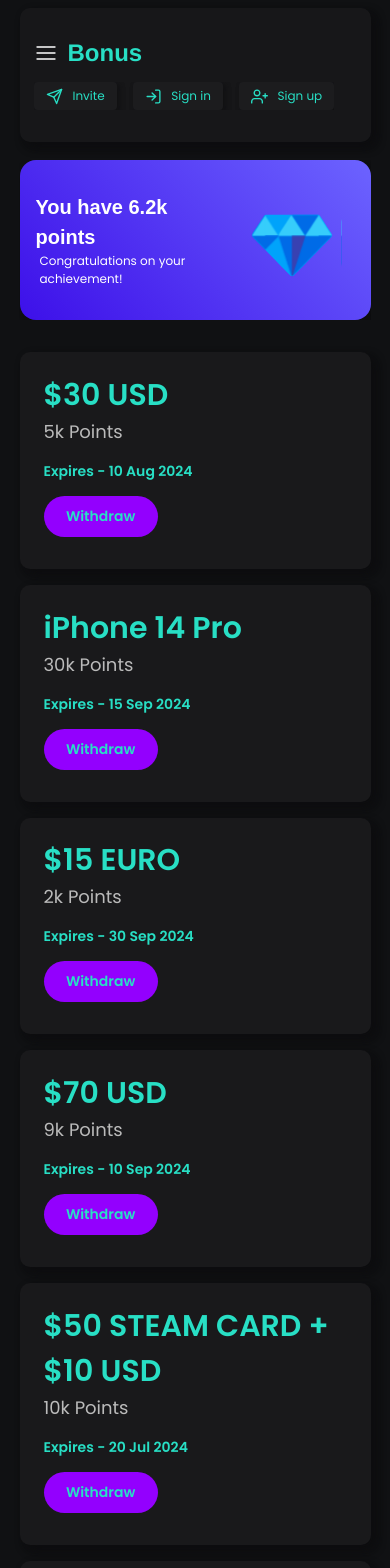
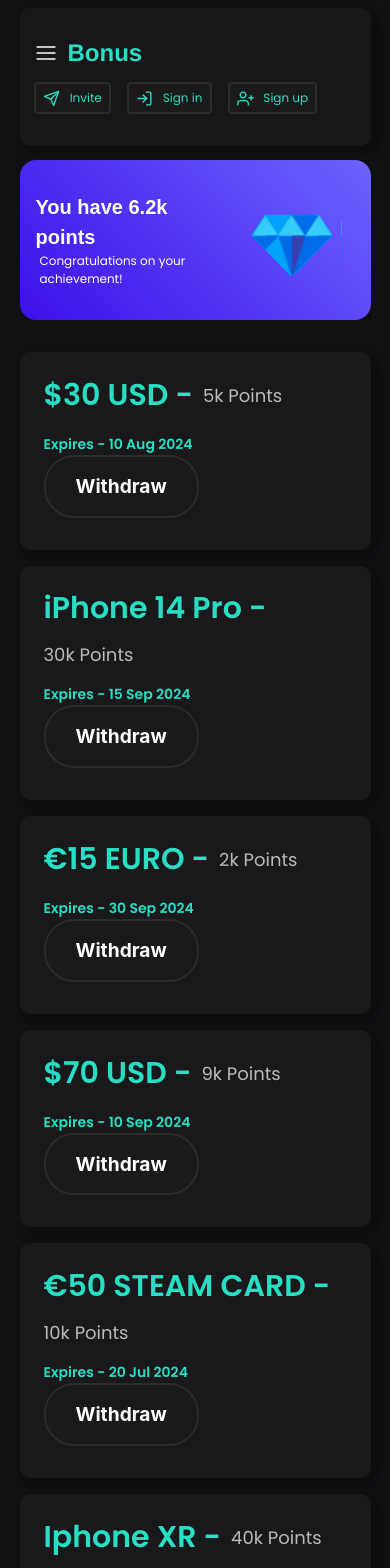
Before and after one commit to infodavid00/project057, a React (Vite) app: page /dashboard/bonus in a window 390 px wide. Shown: the top 1568 px of the page. Built offline with nearby package versions, Linux system fonts and the light colour scheme.

Commit message:
updated the applications header/ dahsboard: opt in for more responsiveness and "futuristic" design

```diff
--- a/src/comps/bonus/Cards.jsx
+++ b/src/comps/bonus/Cards.jsx
@@ -6,50 +6,42 @@ export default function Cards() {
   const [preview, shouldpreview] = useState("");
   const cards = [
     {
-      tag: 0,
       item: "$30 USD",
       points: "5k",
       exp: "10 Aug 2024",
     },
     {
-      tag: 1,
       item: "iPhone 14 Pro",
       points: "30k",
       exp: "15 Sep 2024",
     },
     {
-      tag: 1,
-      item: "$15 EURO",
+      item: "€15 EURO",
       points: "2k",
       exp: "30 Sep 2024",
     },
     {
-      tag: 0,
       item: "$70 USD",
       points: "9k",
       exp: "10 Sep 2024",
     },
     {
-      tag: 2,
-      item: "$50 STEAM CARD + $10 USD",
+      item: "€50 STEAM CARD",
       points: "10k",
       exp: "20 Jul 2024",
     },
     {
-      tag: 3,
-      item: "Samsung Galaxy S23",
+      item: "Iphone XR",
       points: "40k",
       exp: "05 Oct 2024",
     },
     {
-      tag: 0,
-      item: "PlayStation 5 Console",
+      item: "PlayStation 5",
       points: "45k",
       exp: "01 Aug 2024",
     },
     {
-      tag: 2,
-      item: "$20 USD + $10 Amazon Gift Card",
+      item: "€10 EURO",
       points: "8k",
       exp: "12 Aug 2024",
     }
@@ -59,34 +51,12 @@ export default function Cards() {
     <>
       <div id="monthlyranks-cards-body">
         {cards.map((element, index) => (
-          <div key={index} className="bonus-card">
-            {/*<div className="monthlyranks-card-index">
-              <div
-                className={`bonus-card-index-btn ${
-                  element.tag === 0
-                    ? "bonus-card-index-btn-flashsale"
-                    : element.tag === 3
-                    ? "bonus-card-index-btn-hotdeal"
-                    : element.tag === 2
-                    ? "bonus-card-index-btn-bundledeal"
-                    : ""
-                }`}
-              >
-                {element.tag === 0
-                  ? "Flash Sale"
-                  : element.tag === 3
-                  ? "Hot Deal"
-                  : element.tag === 2
-                  ? "Bundle Deal"
-                  : "Bonus"}
-              </div>
-            </div>*/}
-            {/* ... */}
+          <div key={index} className="monthlyranks-card">
             <div className="bonus-card-padded">
-              <h1 className="monthlyranks-card-title">{element.item}</h1>
-              <div className="monthlyranks-card-name">
-                {element.points} Points
-              </div>
+              <h1 className="monthlyranks-card-title">
+                {element.item} -
+                <div className="monthlyranks-card-name">{element.points} Points</div>
+              </h1>
               {/* section1 */}
               <div style={{ marginTop: "1em" }}>
                 <div className="monthlyranks-card-footer-text">
--- a/src/comps/bonus/bonus.css
+++ b/src/comps/bonus/bonus.css
@@ -55,53 +55,8 @@
   margin-left: 4px;
 }
 
-
-
-.bonus-card {
-  border-radius: 10px;
-  background-color: rgba(25,25,27,1);
-  box-shadow: var(--box-shadow);
-  width: 49%;
-  cursor: pointer;
-  transition: transform 0.3s ease, box-shadow 0.3s ease, background-color 0.3s ease;
-  opacity: 0;
-  transform: translateY(20px);
-  animation: fadeInUp 0.5s forwards;
-}
 .bonus-card-padded {
    padding: 1.3em 1.5em 2em 1.5em;
-}
-.bonus-card-index-btn {
-  padding: 1em 2em;
-  border-radius: 0px 10px 0px 10px;
-  background-color: rgba(31, 0, 42, 0.5);
-  color: white;
-  position: relative;
-  overflow: hidden;
-  z-index: 1;
-}
-@keyframes swipe {
-  0% {
-    transform: translate(-100%, -100%);
-  }
-  100% {
-    transform: translate(100%, 100%);
-  }
-}
-.bonus-card-index-btn::before {
-  content: "";
-  position: absolute;
-  top: -100%;
-  left: -100%;
-  width: 200%;
-  height: 200%;
-  background: linear-gradient(135deg,
-      rgba(31, 0, 42, 0.8),
-      rgba(35, 3, 50, 0.8),
-      rgba(31, 0, 42, 0.8),
-      rgba(40, 7, 60, 0.8));
-  z-index: -1;
-  animation: swipe 1s infinite linear;
 }
 
 #bonus-preview-cont {
@@ -162,9 +117,6 @@
 #bonus-banner-section1-text {
  font-size: 12px;
 }
-.bonus-card {
-  width: 100%;
-}
 #bonus-preview-cont {
   width: 90%;
 }
--- a/src/comps/dashboard/TotalSpent.jsx
+++ b/src/comps/dashboard/TotalSpent.jsx
@@ -41,7 +41,7 @@ export default function TotalSpent(props) {
       mb="0px"
       {...rest}
     >
-      <Flex justify="space-between" ps="0px" pe="20px" pt="5px">
+      <Flex justify="space-between" ps="0px" pe="0px" pt="5px">
         <Flex align="center" w="100%">
           <Button
             bg={"rgba(40,40,42,1)"}
@@ -117,7 +117,7 @@ export default function TotalSpent(props) {
             </Text>
           </Flex>
         </Flex>
-        <Box minH="260px" minW="75%" mt="auto">
+        <Box minH="260px" minW="70%" mt="auto">
           <LineChart
             chartData={lineChartDataTotalSpent}
             chartOptions={lineChartOptionsTotalSpent}
--- a/src/comps/dashboard/dashboard.css
+++ b/src/comps/dashboard/dashboard.css
@@ -67,6 +67,10 @@
   border-radius: 15px;
   padding: 0.4em 1.4em;
   height: 20em;
+  overflow-y: auto;
+}
+.dashboard-charts-box::-webkit-scrollbar {
+  display: none;
 }
 #dashboard-charts2-btn:hover {
   background-color: rgba(30,30,32,1);
--- a/src/comps/header/header.css
+++ b/src/comps/header/header.css
@@ -40,24 +40,51 @@
  align-items: center;
  gap: 1.6em;
 }
+
 .application-header-container2-btn {
   text-decoration: none;
   padding: 0.4em 1em;
   border-radius: 4px;
- border: none;
- outline: none;
- cursor: pointer;
   font-family: 'poppins', sans-serif;
   color: var(--color);
- box-shadow:  2.5px 2.5px 5px rgba(19,19,21,0.5), 2.5px 2.5px 5px rgba(14,14,16,0.7);
- background-color: rgba(28,28,30,1);
   display: flex;
   justify-content: center;
   align-items: center;
   gap: 0.8em;
   font-size: 14px;
   white-space: nowrap;
+  border: 2px solid #2c2c2c;
+  background-color: #1a1a1a;
+  cursor: pointer;
+  transition: all 0.4s ease;
+  outline: none;
+  position: relative;
+  overflow: hidden;
+  font-weight: bold;
 }
+.application-header-container2-btn::after {
+  content: "";
+  position: absolute;
+  top: 0;
+  left: 0;
+  width: 100%;
+  height: 100%;
+  background: radial-gradient(
+    circle,
+    rgba(255, 255, 255, 0.25) 0%,
+    rgba(255, 255, 255, 0) 70%
+  );
+  transform: scale(0);
+  transition: transform 0.5s ease;
+}
+.application-header-container2-btn:hover::after {
+  transform: scale(4);
+}
+.application-header-container2-btn:hover {
+  border-color: #666666;
+  background: #292929;
+}
+
 #application-header-menu {
  display: none;
  cursor: pointer;
@@ -79,25 +106,31 @@
    flex-direction: column;
    align-items: flex-start;
    width: 90%;
+   overflow-x: auto;
 }
 #application-header-container2 {
    justify-content: flex-start;
    gap: 1em;
    flex-wrap: wrap;
 }
-#application-header-container1 div {
-   font-size: 24px;
-}
 #application-header-container2 {
    flex-wrap: nowrap;
    overflow-x: auto;
 }
-#application-header-container2::-webkit-scrollbar {
+#application-header-container2::-webkit-scrollbar,
+#application-header-container::-webkit-scrollbar {
    display: none;
    width: 0;
    height: 0;
 }
 .application-header-container2-btn {
+   padding: 0.4em 0.6em;
    font-size: 12px;
 }
 }
+
+@media (max-width:937px) {
+#application-header-container1 div {
+    font-size: 24px;
+}
+}
--- a/src/comps/monthlyranks/Cards.jsx
+++ b/src/comps/monthlyranks/Cards.jsx
@@ -69,12 +69,10 @@ export default function Cards() {
       {cards.map((element, index) => (
         <div key={index} className="monthlyranks-card">
           <div className="monthlyranks-card-padded">
-            <h1 className="monthlyranks-card-title" style={{
-              display: "flex",
-              alignItems: "center",
-              gap: 10
-            }}>{"Jane .M. Doe"} - <div className="monthlyranks-card-name">{"102"} Deposists</div></h1>
-            {/*<div className="monthlyranks-card-name">{"102"} Deposists</div>*/}
+            <h1 className="monthlyranks-card-title">
+              {"Jane .M. Doe"} -
+              <div className="monthlyranks-card-name">{"102"} Deposists</div>
+            </h1>
             {/* section1 */}
             <div style={{ marginTop: "1em" }}>
               <div className="monthlyranks-card-footer-text">
--- a/src/comps/monthlyranks/monthlyranks.css
+++ b/src/comps/monthlyranks/monthlyranks.css
@@ -109,6 +109,10 @@
   font-family: "poppins-semibold", sans-serif;
   font-size: 30px;
   color: var(--color);
+  display: flex;
+  align-items: center;
+  gap: 10px;
+  flex-wrap: wrap;
 }
 .monthlyranks-card-name {
   font-family: "poppins", sans-serif;
@@ -121,16 +125,56 @@
   color: var(--color);
 }
 .monthlyranks-card-footer-btn {
-  border-radius: 30px;
+  /* border-radius: 30px;
   border: none;
   outline: none;
   padding: 10px 1.6em;
-  background-color: #9300FE ;
   font-size: 14px;
   color: var(--color);
   font-family: "poppins-semibold", sans-serif;
-  margin-top: 1em;
+  margin-top: 1em; */
 }
+
+.monthlyranks-card-footer-btn {
+  padding: 15px 30px;
+  border: 2px solid #2c2c2c;
+  background-color: #1a1a1a;
+  color: #ffffff;
+  font-size: 1.2rem;
+  cursor: pointer;
+  border-radius: 30px;
+  transition: all 0.4s ease;
+  outline: none;
+  position: relative;
+  overflow: hidden;
+  font-weight: bold;
+}
+.monthlyranks-card-footer-btn::after {
+  content: "";
+  position: absolute;
+  top: 0;
+  left: 0;
+  width: 100%;
+  height: 100%;
+  background: radial-gradient(
+    circle,
+    rgba(255, 255, 255, 0.25) 0%,
+    rgba(255, 255, 255, 0) 70%
+  );
+  transform: scale(0);
+  transition: transform 0.5s ease;
+}
+.monthlyranks-card-footer-btn:hover::after {
+  transform: scale(4);
+}
+.monthlyranks-card-footer-btn:hover {
+  border-color: #666666;
+  background: #292929;
+}
+
+
+
+
 .monthlyranks-card-catalog {
   margin-top: 0.8em;
   margin-bottom: 2em;
```
Lines whose indentation alone changed are shown as unchanged.
